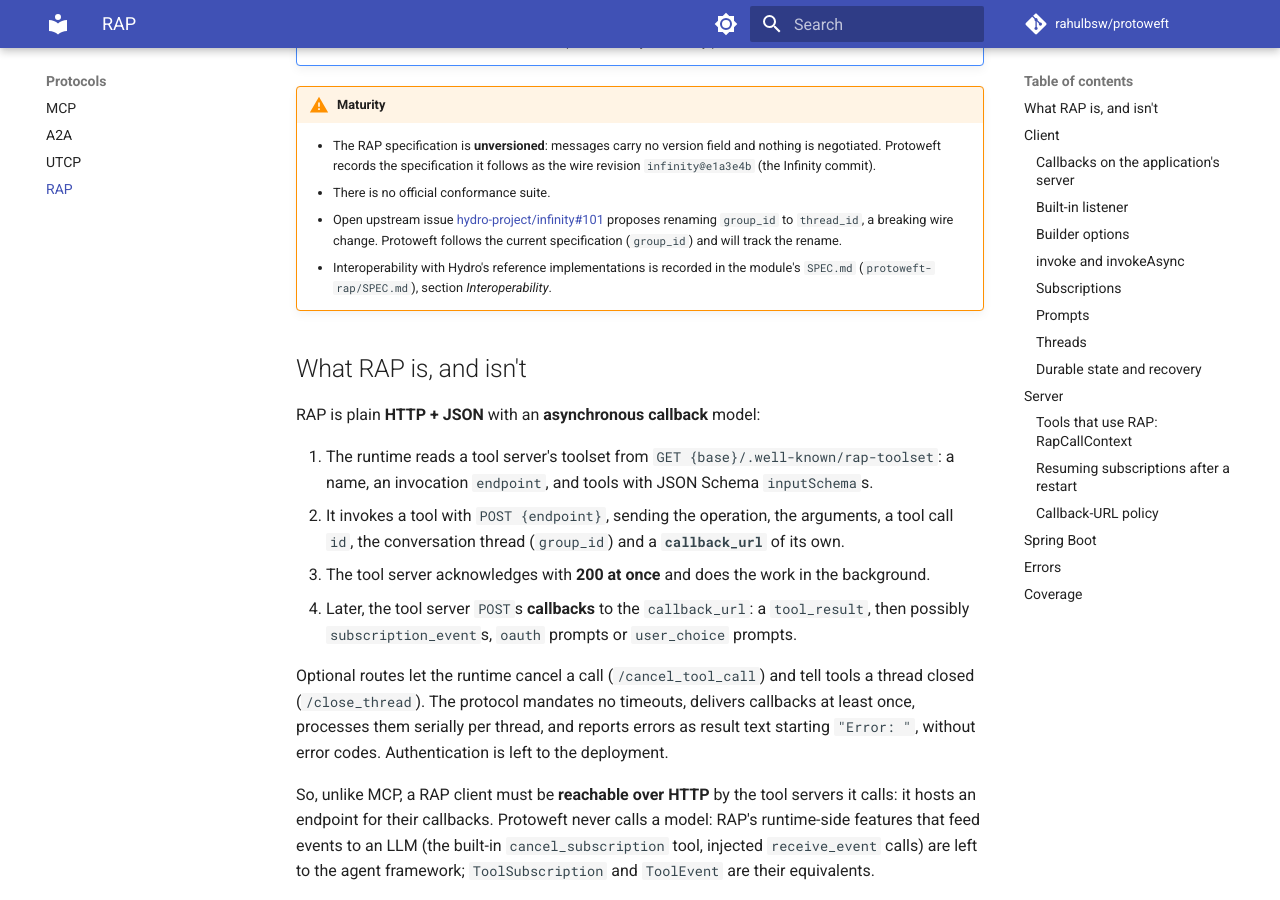
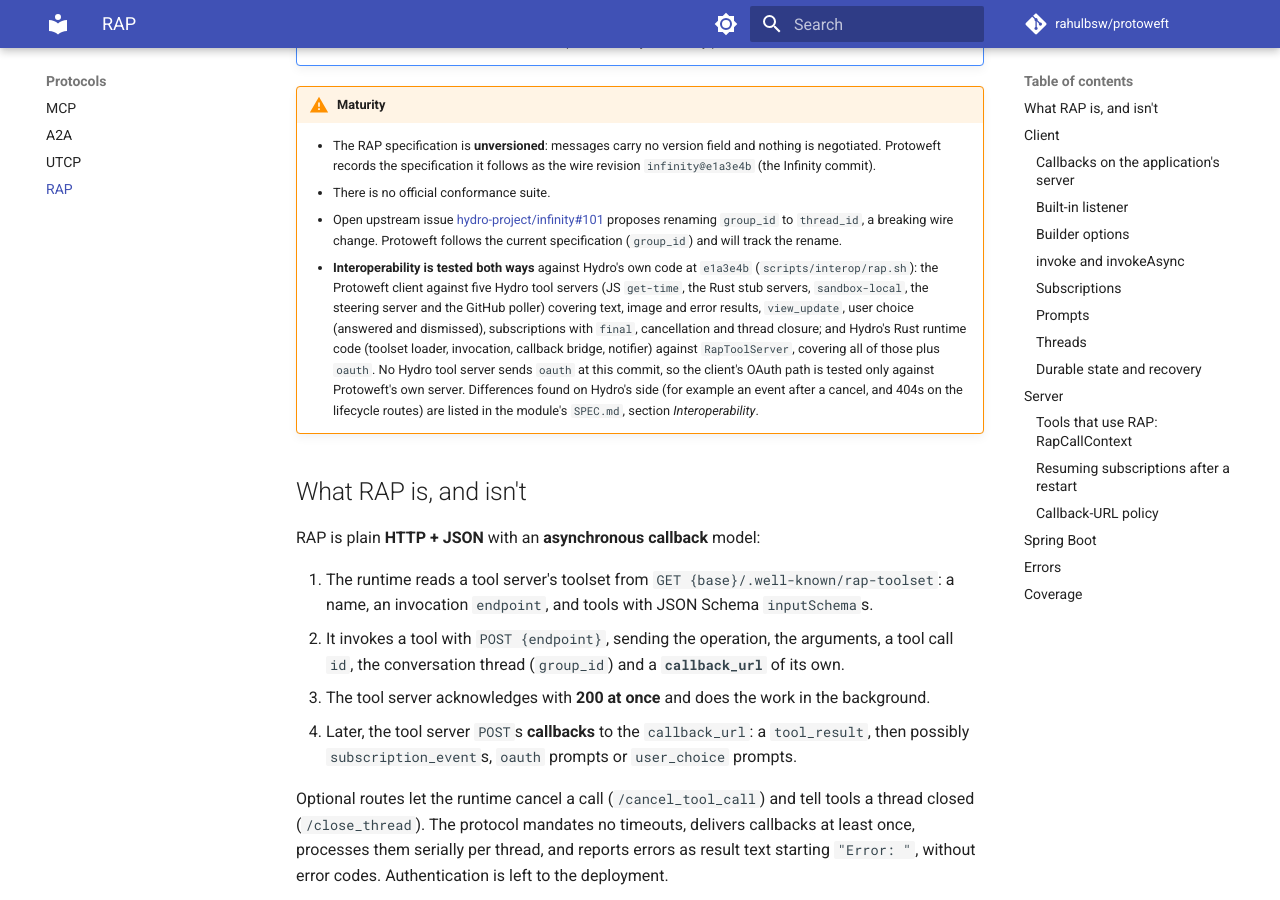
Before and after one commit to rahulbsw/protoweft, an MkDocs documentation site: the page built from docs/protocols/rap.md, in a window 1280 px wide and 900 px high, scrolled down 582 px. Built offline with MkDocs 1.6.1 and Material for MkDocs 9.7.7, drawn with Linux system fonts in a browser that asks for light colours; comment, search, counter and statistics services are not loaded.

Commit message:
Record RAP interoperability results in the module spec, protocol docs and compatibility matrix

```diff
--- a/docs/protocols/rap.md
+++ b/docs/protocols/rap.md
@@ -27,8 +27,16 @@ all at Infinity commit `e1a3e4b`.
     - Open upstream issue [hydro-project/infinity#101](https://github.com/hydro-project/infinity/issues/101)
       proposes renaming `group_id` to `thread_id`, a breaking wire change. Protoweft follows the
       current specification (`group_id`) and will track the rename.
-    - Interoperability with Hydro's reference implementations is recorded in the module's
-      `SPEC.md` (`protoweft-rap/SPEC.md`), section *Interoperability*.
+    - **Interoperability is tested both ways** against Hydro's own code at `e1a3e4b`
+      (`scripts/interop/rap.sh`): the Protoweft client against five Hydro tool servers (JS
+      `get-time`, the Rust stub servers, `sandbox-local`, the steering server and the GitHub
+      poller) covering text, image and error results, `view_update`, user choice (answered and
+      dismissed), subscriptions with `final`, cancellation and thread closure; and Hydro's Rust
+      runtime code (toolset loader, invocation, callback bridge, notifier) against `RapToolServer`,
+      covering all of those plus `oauth`. No Hydro tool server sends `oauth` at this commit, so the
+      client's OAuth path is tested only against Protoweft's own server. Differences found on
+      Hydro's side (for example an event after a cancel, and 404s on the lifecycle routes) are
+      listed in the module's `SPEC.md`, section *Interoperability*.
 
 ## What RAP is, and isn't
 
```
Also changed, not shown: architecture.md (+1 -1 lines), protoweft-rap/SPEC.md (+2 -2 lines).
